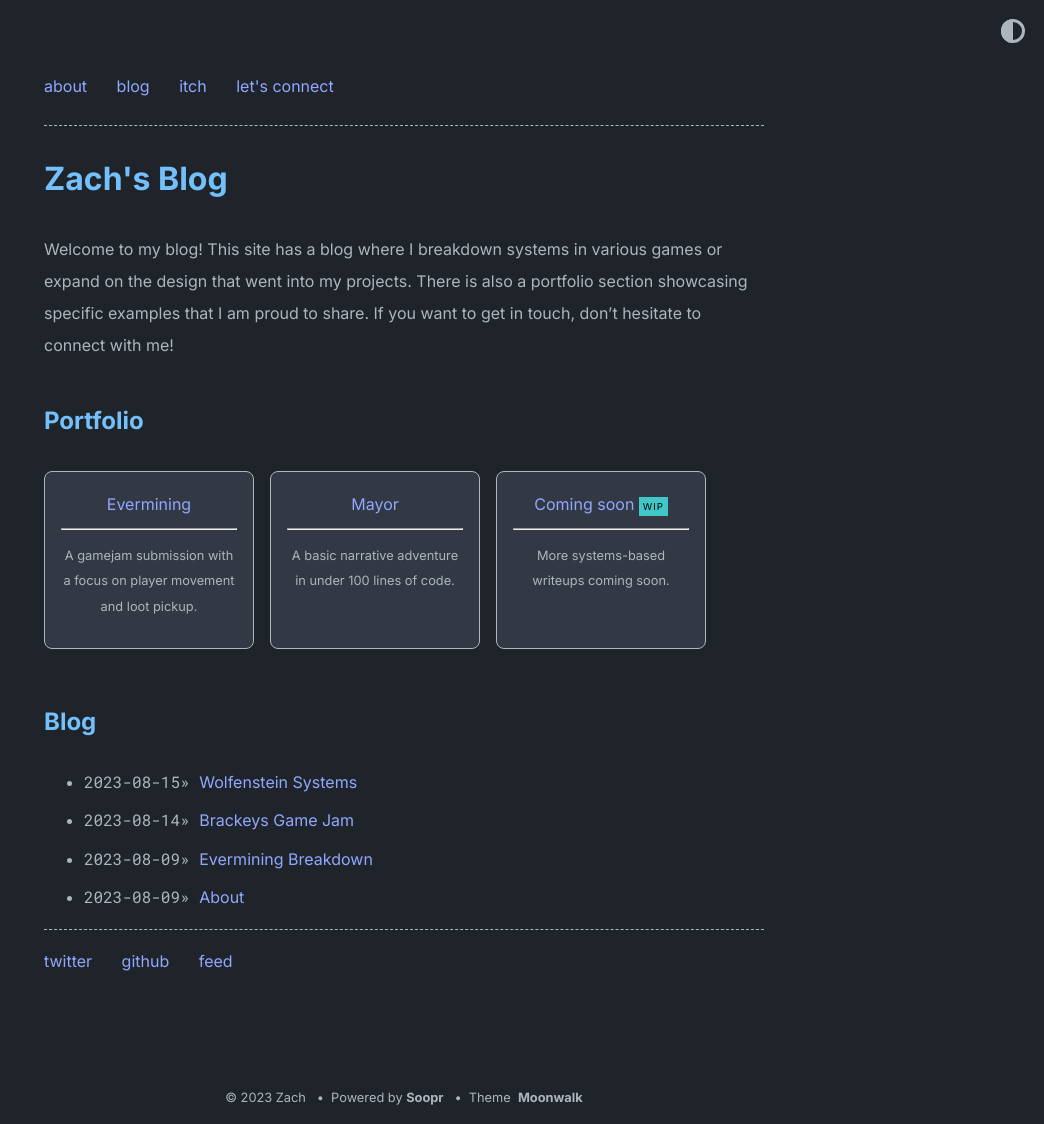
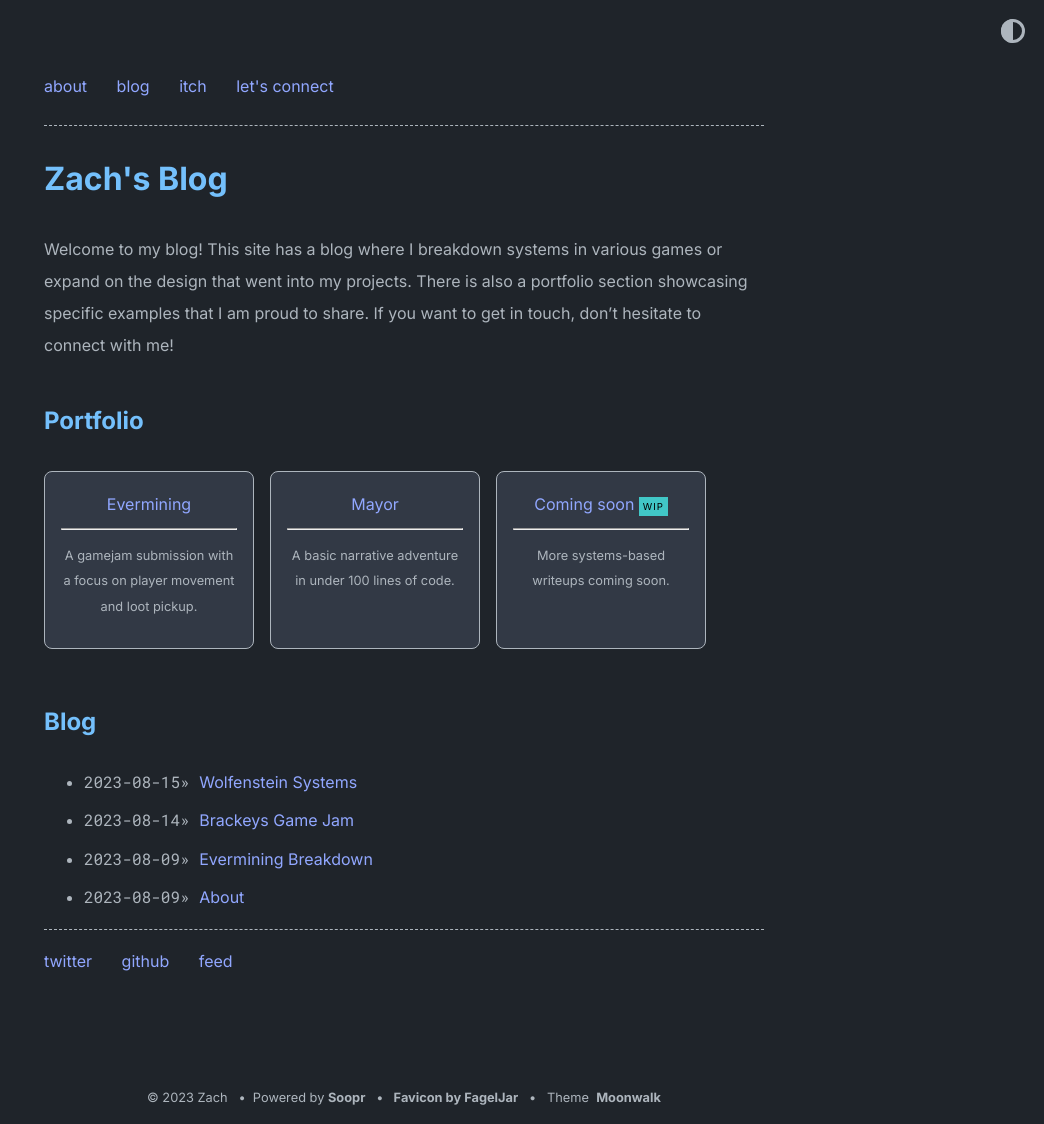
Before and after one commit to zbaileydev/zbaileydev.github.io, a Jekyll site: the page built from index.md, in a window 1280 px wide. Shown: the whole page, without its empty margins (236-1280 px from the left). Built offline with Jekyll 4.4.1, drawn with Linux system fonts in a browser that asks for light colours; Markdown is read by kramdown in place of the engine named in the settings.

Commit message:
Update default.html

```diff
--- a/_layouts/default.html
+++ b/_layouts/default.html
@@ -21,6 +21,10 @@
           •
           &nbsp;
           {%- endif -%}
+          <a href="https://ko-fi.com/fageljar" target="_blank" rel="noreferrer"> Favicon by FagelJar</a>
+          &nbsp;
+          •
+          &nbsp;
           Theme&nbsp; <a href="https://github.com/abhinavs/moonwalk" target="_blank" rel="noreferrer">Moonwalk</a>
         </div>
       </div>
```
